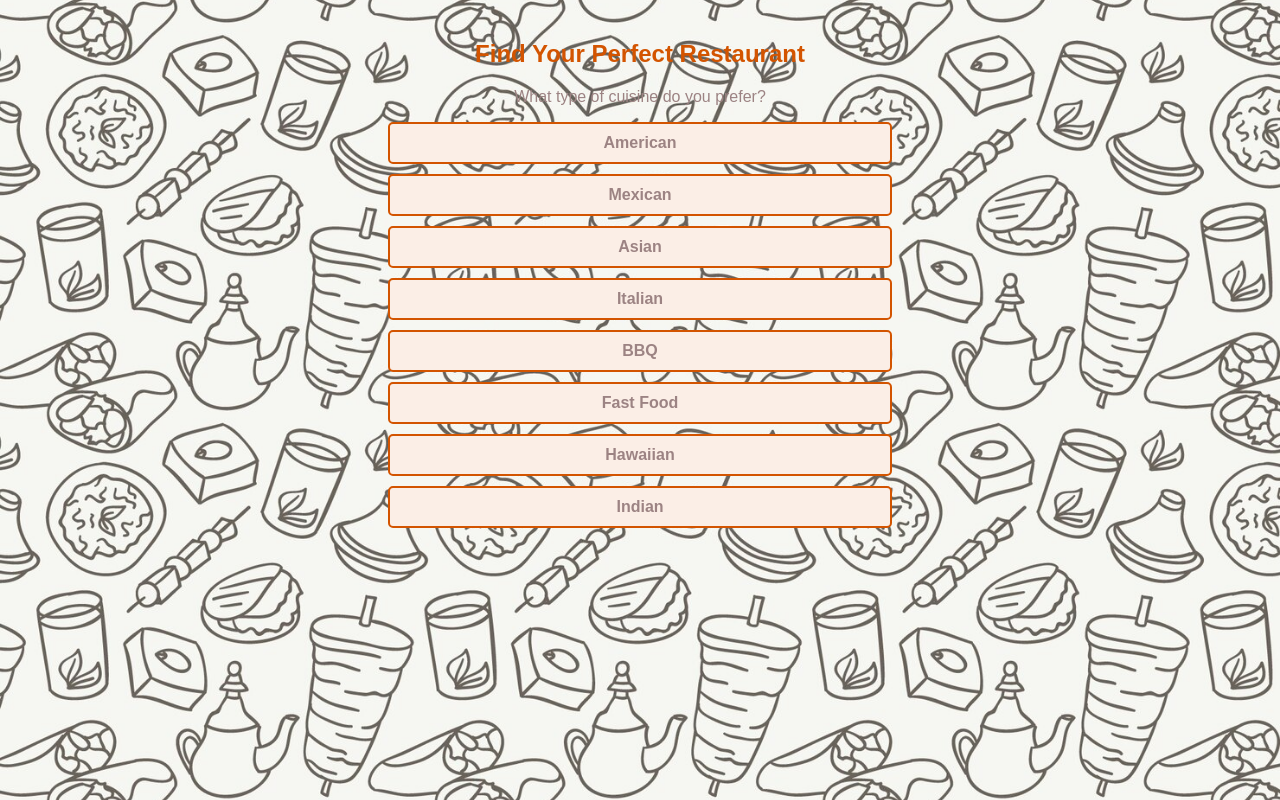
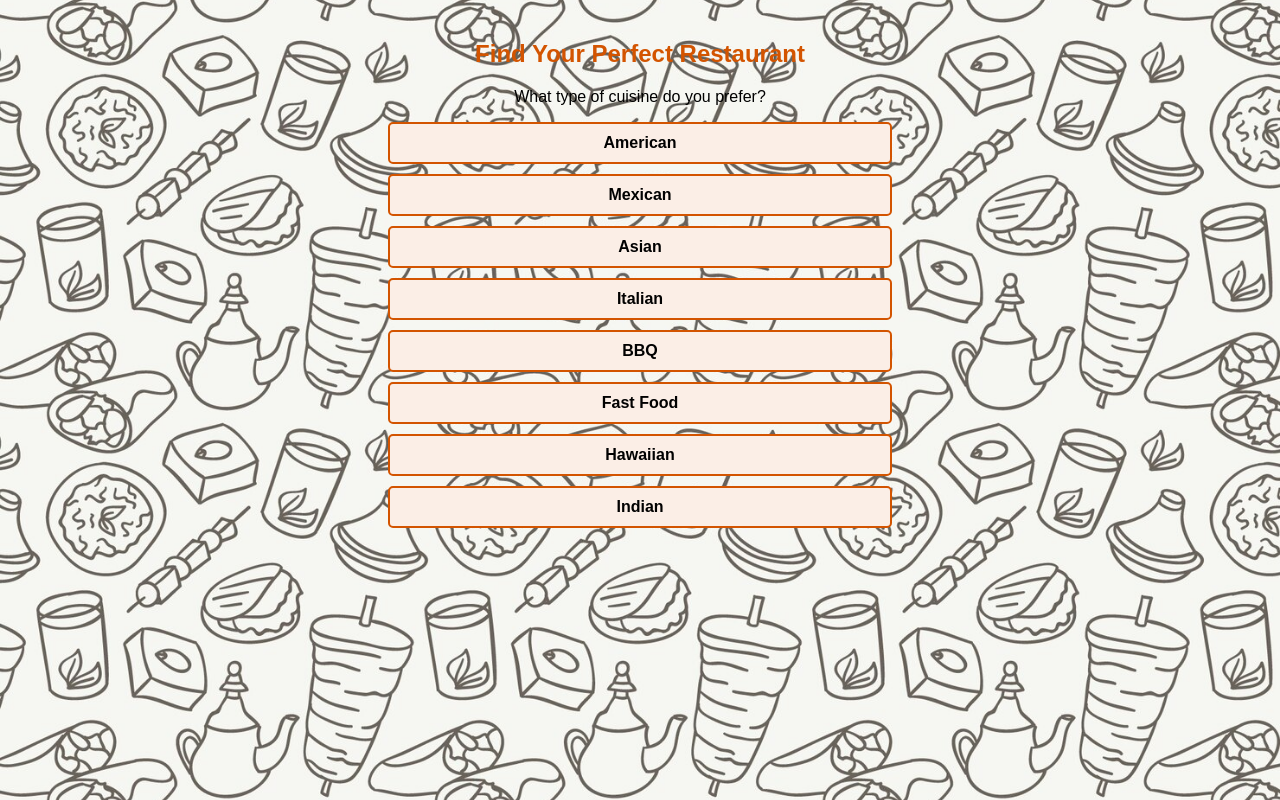
Before and after one commit to thvl3/310m3app, a plain HTML site: page templates/index.html in a window 1280 px wide. Drawn offline with Linux system fonts and the light colour scheme.

Commit message:
changed text color to black

```diff
--- a/templates/index.html
+++ b/templates/index.html
@@ -12,7 +12,7 @@
             padding: 20px;
             text-align: center;
             background: url(/static/images/background.jpg) repeat center center/cover;
-            color: #9c8383;
+            color: #010101;
         }
         h2 {
             color: #d35400;
```
